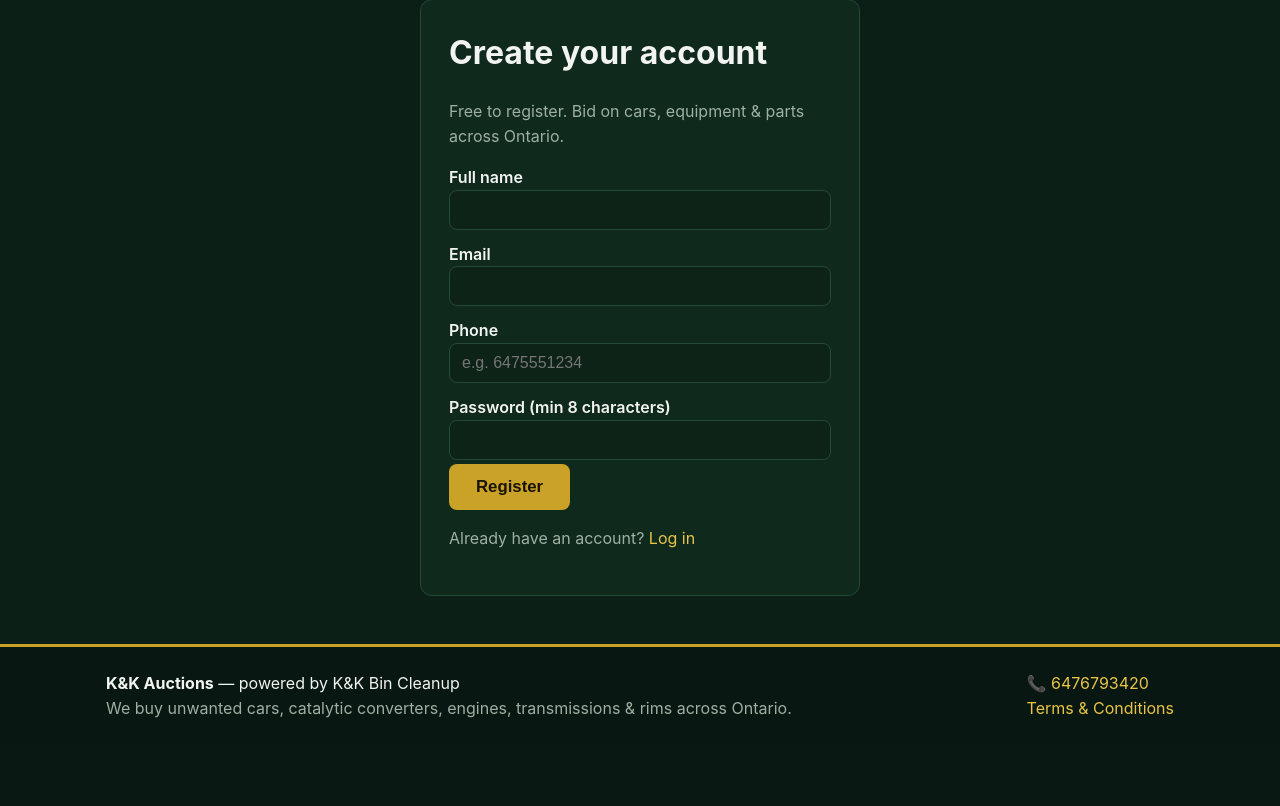
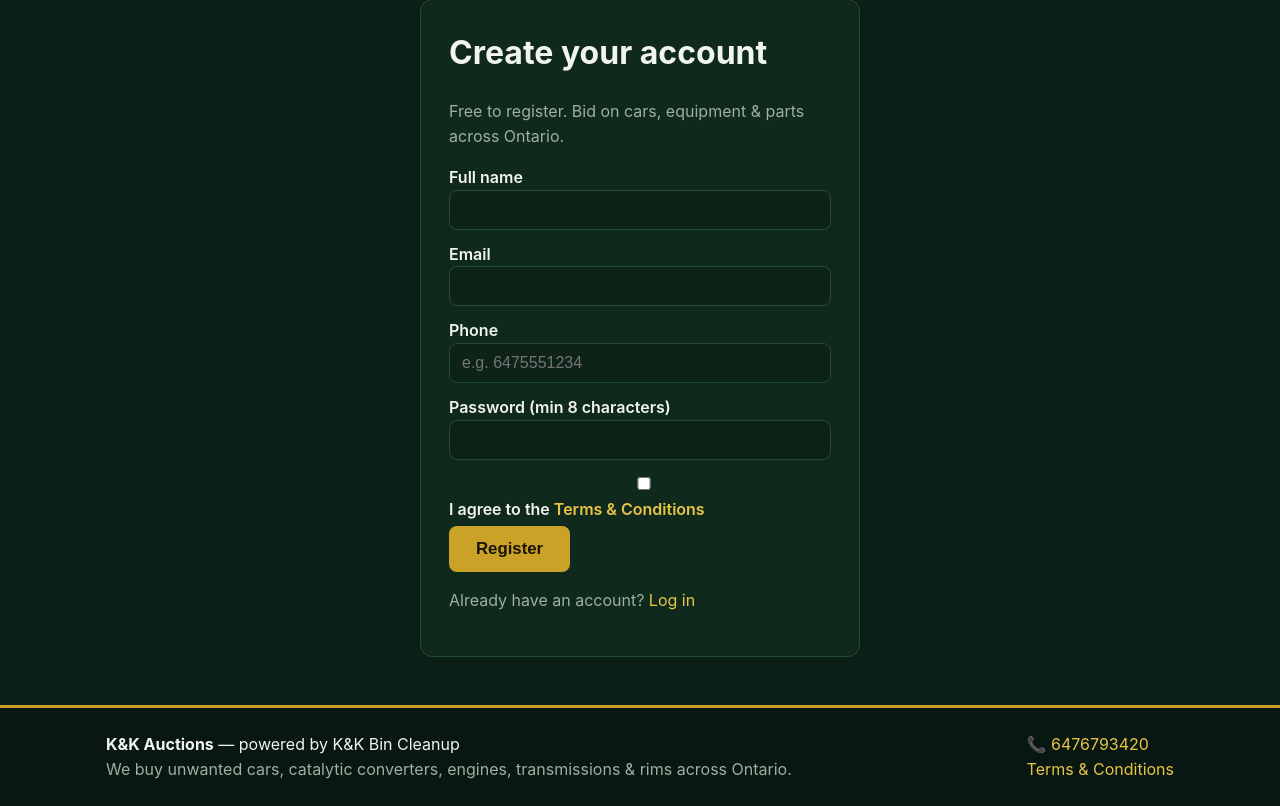
Before and after one commit to jamalkhudayar-glitch/kk-auctions, a Flask app: page /register in a window 1280 px wide. Shown: the part 110-916 px from the top of the page. Before the commit the page ends 828 px from the top, so only its background shows below. Run offline with Flask 3, Linux system fonts and the light colour scheme.

Commit message:
Add Terms & Conditions page (adapted from Bryan's), buyer's premium per auction, terms agreement on registration

```diff
--- a/templates/register.html
+++ b/templates/register.html
@@ -17,6 +17,10 @@
     <label>Password (min 8 characters)
       <input type="password" name="password" required minlength="8" autocomplete="new-password">
     </label>
+    <label class="check">
+      <input type="checkbox" name="agree_terms" required>
+      I agree to the <a href="{{ url_for('terms') }}" target="_blank">Terms &amp; Conditions</a>
+    </label>
     <button class="btn btn-gold btn-lg" type="submit">Register</button>
   </form>
   <p class="muted">Already have an account? <a href="{{ url_for('login') }}">Log in</a></p>
```
